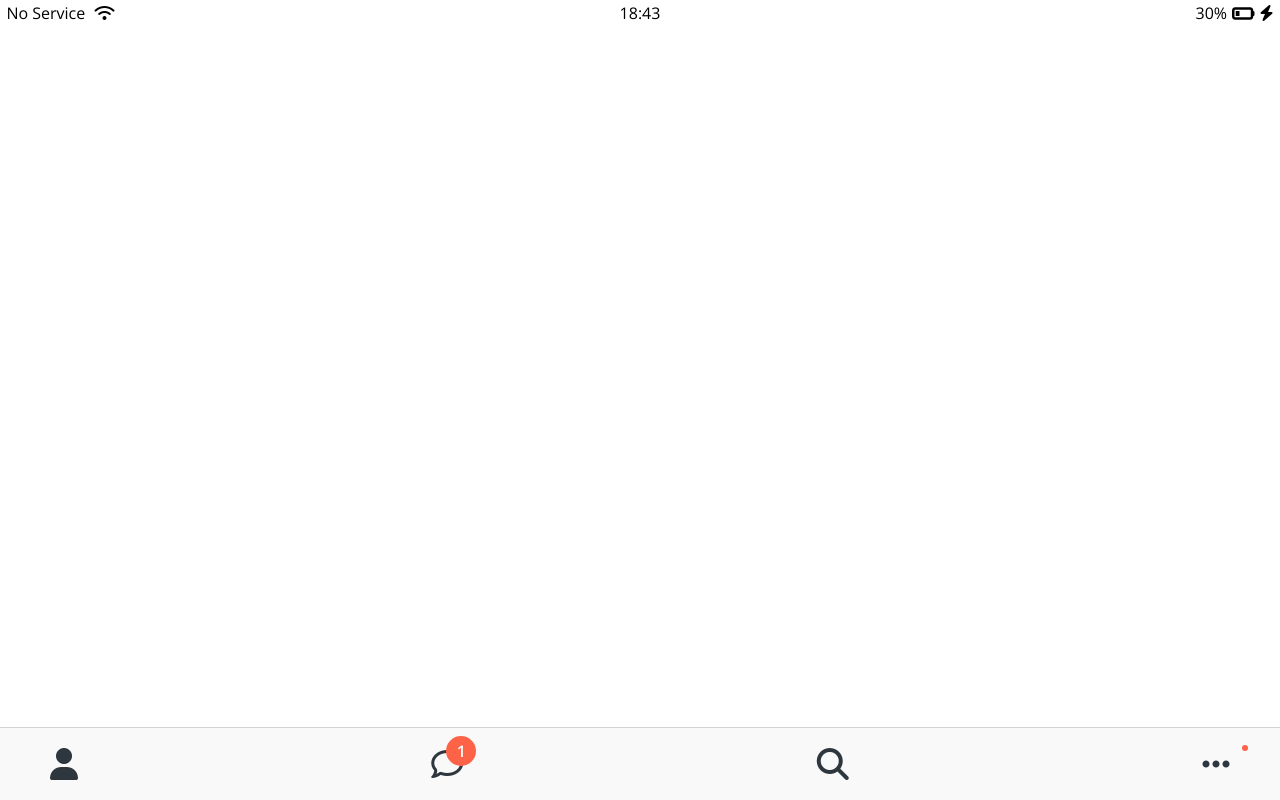
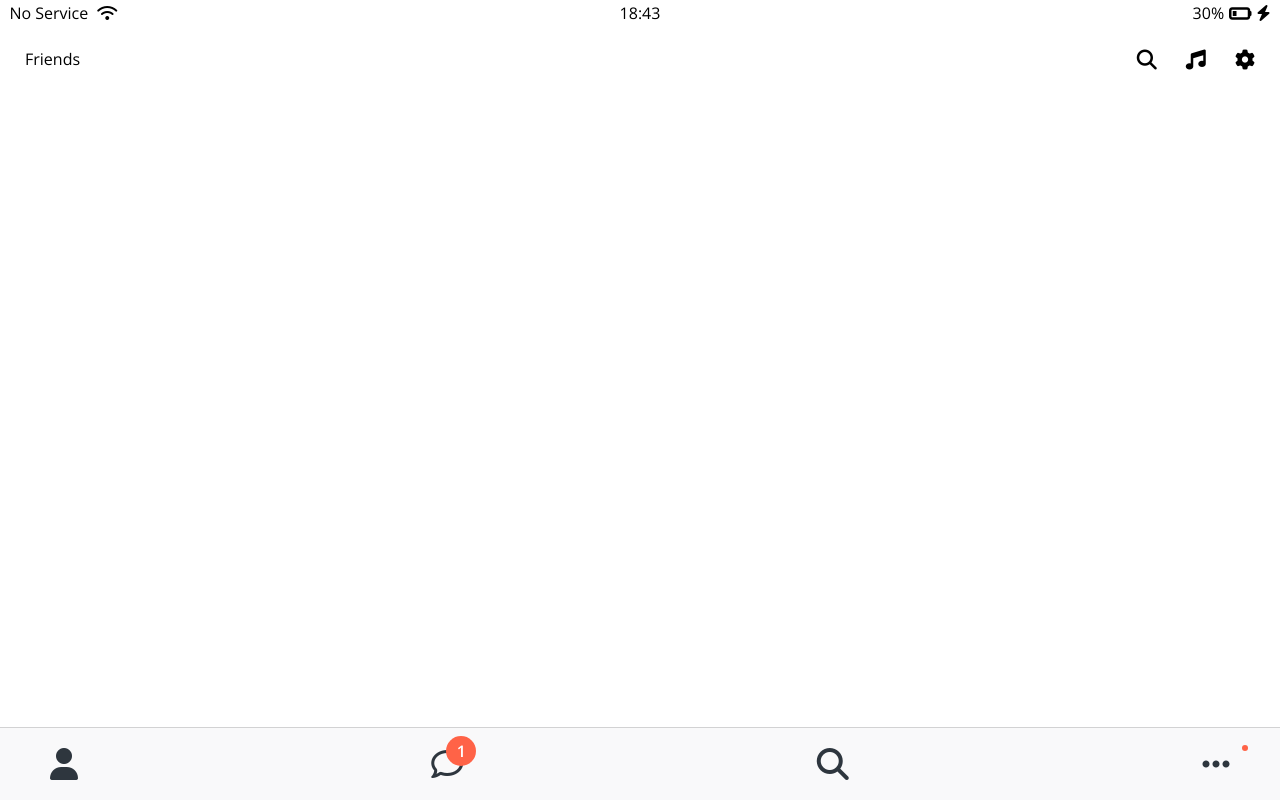
Before and after one commit to Jin294/kokoa-clone-2020, a plain HTML site: page friends.html in a window 1280 px wide. Drawn offline with nearby package versions, Linux system fonts and the light colour scheme.

Commit message:
changing freinds header
#6.14 Screen Header (07:41)

```diff
--- /dev/null
+++ b/css/components/screen-header.css
@@ -0,0 +1,14 @@
+.screen-header {
+  display: flex;
+  justify-content: space-between;
+  align-items: center;
+  padding: 25px;
+}
+
+.screen-header__tltle {
+  font-size: 32px;
+  font-weight: 600;
+}
+.screen-header__icons span {
+  margin-left: 25px;
+}
--- a/css/components/status-bar.css
+++ b/css/components/status-bar.css
@@ -1,12 +1,7 @@
 .status-bar {
   display: flex;
   justify-content: center;
-  position: fixed;
-  padding-top: 5px;
-  top: 0;
-  box-sizing: border-box;
-  width: 100%;
-  background-color: white;
+  padding: 5px 3px;
 }
 .status-bar__column {
   width: 33%;
--- a/css/style.css
+++ b/css/style.css
@@ -5,6 +5,7 @@
 /* Components */
 @import "components/status-bar.css";
 @import "components/nav-bar.css";
+@import "components/screen-header.css";
 /* Screens */
 @import "screens/login.css";
 
--- a/friends.html
+++ b/friends.html
@@ -21,6 +21,15 @@
 				<i class="fas fa-bolt"></i></span>
 		</div>
 	</div>
+
+  <header class="screen-header">
+    <h1 class="screen-header__title">Friends</h1>
+    <div class="screen-header__icons">
+      <span><i class="fas fa-search fa-lg"></i></span>
+      <span><i class="fas fa-music fa-lg"></i></span>
+      <span><i class="fas fa-cog fa-lg"></i></span>
+    </div>
+  </header>
 
   <nav class="nav">
     <ul class="nav__list">
```
